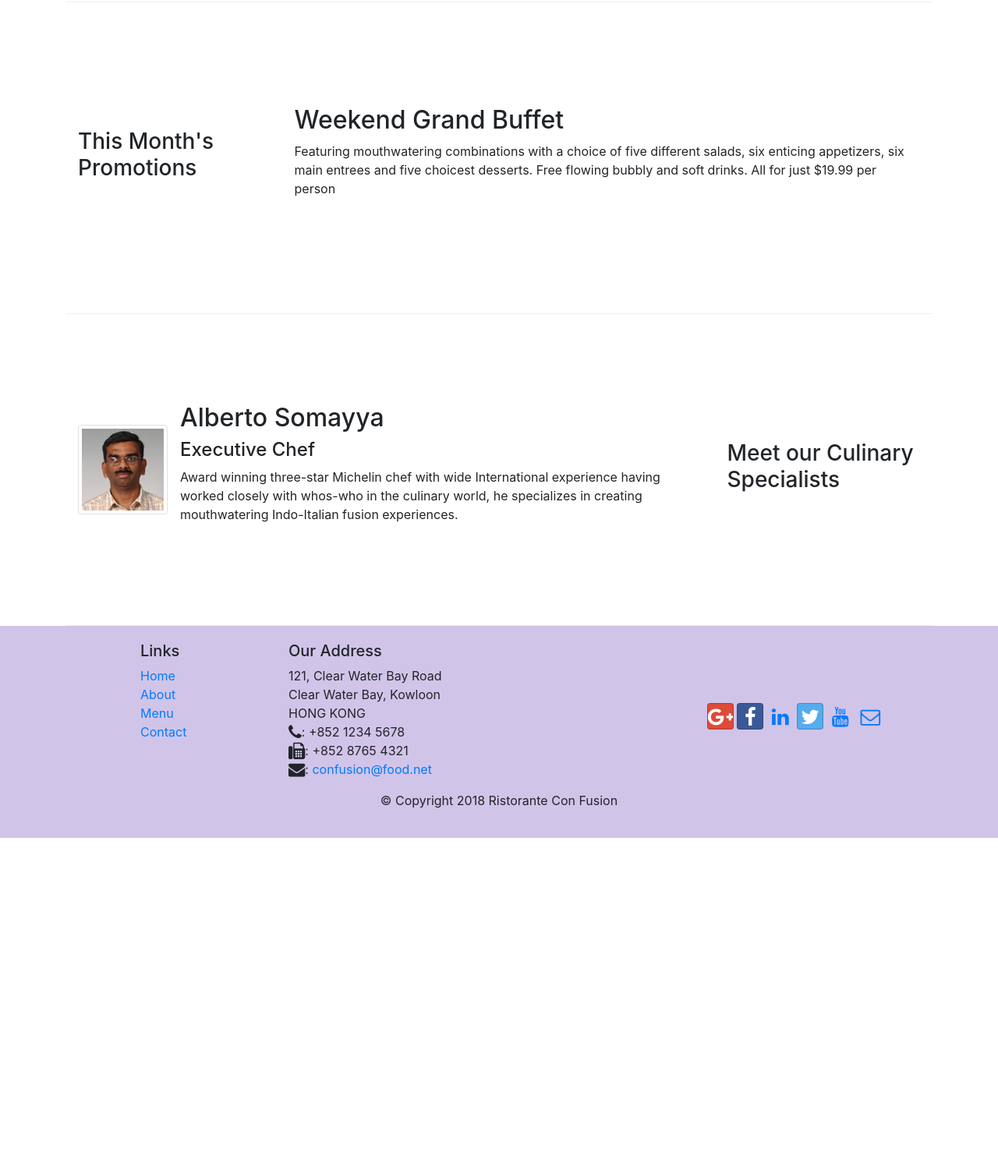
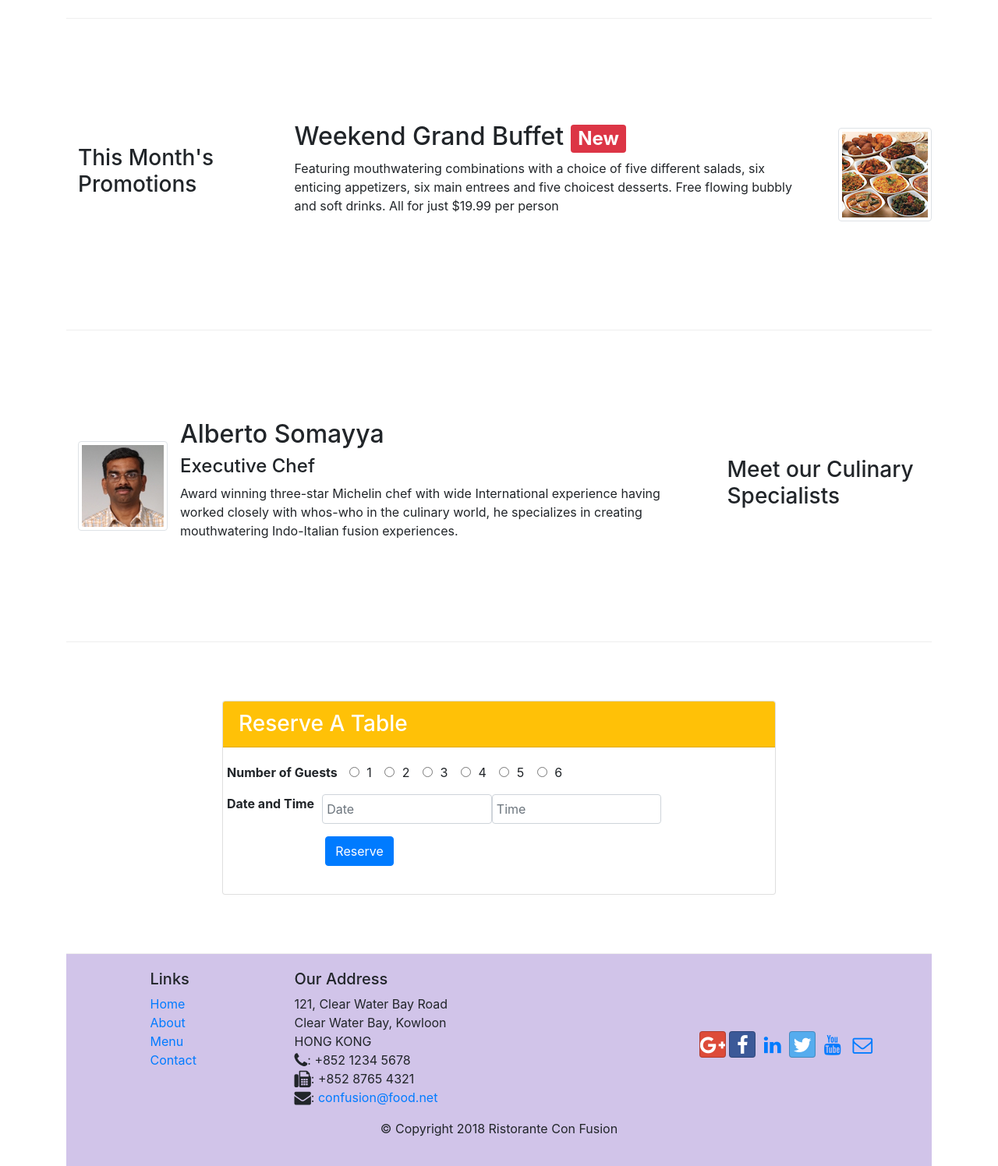
Before and after one commit to melbarth/melbarth.github.io, a website: page index.html in a window 1280 px wide. Shown: the part 660-2156 px from the top of the page at 78% size. Before the commit the page ends 1735 px from the top, so only its background shows below. Drawn offline with nearby package versions, Linux system fonts and the light colour scheme.

Commit message:
Assignment 2

```diff
--- a/index.html
+++ b/index.html
@@ -33,19 +33,21 @@
                             Contact</a></li>
                 </ul>
             </div>
-
         </div>
     </nav>
     <header class="jumbotron">
         <div class="container">
             <div class="row row-header">
-                <div class="col-12 col-sm-8">
+                <div class="col-12 col-sm-6">
                     <h1>Ristorante con Fusion</h1>
                     <p>We take inspiration from the World's best cuisines, and create a unique fusion experience. Our
                         lipsmacking creations will tickle your culinary senses!</p>
                 </div>
-                <div class="col-12 col-sm align-self-center">
+                <div class="col-sm-3 align-items-center">
                     <img src="img/logo.png" class="img-fluid">
+                </div>
+                <div class="align-self-center">
+                    <button type="button" class="btn-block btn-sm btn-warning"><a href="#reservation">Reserve Table</a></button>
                 </div>
             </div>
         </div>
@@ -71,22 +73,29 @@
                 </div>
             </div>
         </div>
-
-
         <div class="row row-content align-items-center">
             <div class="col-12 col-sm-4 col-md-3">
                 <h3>This Month's Promotions</h3>
             </div>
             <div class="col col-sm col-md">
-                <h2>Weekend Grand Buffet</h2>
-                <p class="d-none d-sm-block">Featuring mouthwatering combinations with a choice of five different
-                    salads, six enticing appetizers, six main entrees and five choicest desserts. Free flowing bubbly
-                    and soft drinks. All for just $19.99 per person </p>
+                <div class="media">
+                    <div class="media-body">
+                        <h2>Weekend Grand Buffet <span class="badge badge-danger">New</span></h2>
+                        <p class="d-none d-sm-block">Featuring mouthwatering combinations with a choice of five
+                            different
+                            salads, six enticing appetizers, six main entrees and five choicest desserts. Free
+                            flowing
+                            bubbly
+                            and soft drinks. All for just $19.99 per person
+                        </p>
                     </div>
                 </div>
-
+            </div>
+            <img class="d-flex ml-3 img-thumbnail align-self-center" src="img/buffet.png" alt="buffet">
+        </div>
         <div class="row row-content align-items-center">
             <div class="col-12 col-sm-4 order-sm-last col-md-3">
+
                 <h3>Meet our Culinary Specialists</h3>
             </div>
             <div class="col col-sm order-sm-first col-md">
@@ -95,15 +104,74 @@
                     <div class="media-body">
                         <h2 class="mt-0">Alberto Somayya</h2>
                         <h4>Executive Chef</h4>
-                        <p class="d-none d-sm-block"> Award winning three-star Michelin chef with wide International
+                        <p class="d-none d-sm-block"> Award winning three-star Michelin chef with wide
+                            International
                             experience
-                            having worked closely with whos-who in the culinary world, he specializes in creating
+                            having worked closely with whos-who in the culinary world, he specializes in
+                            creating
                             mouthwatering
                             Indo-Italian fusion experiences. </p>
                     </div>
                 </div>
 
             </div>
+        </div>
+        <div id="reservation" class="row row-content align-items-center">
+            <div class="col-sm-8 offset-sm-2">
+                <div class="card">
+                    <h3 class="card-header bg-warning text-white">Reserve A Table</h3>
+                    <div class="card-body">
+                        <dl class="row">
+                            <dt>Number of Guests</dt>
+                            <div class="col-md-8">
+                                <div class="form-check-inline">
+                                    <label class="form-check-label">
+                                        <input type="radio" class="form-check-input" name="optradio"> 1
+                                    </label>
+                                </div>
+                                <div class="form-check-inline">
+                                    <label class="form-check-label">
+                                        <input type="radio" class="form-check-input" name="optradio"> 2
+                                    </label>
+                                </div>
+                                <div class="form-check-inline">
+                                    <label class="form-check-label">
+                                        <input type="radio" class="form-check-input" name="optradio"> 3
+                                    </label>
+                                </div>
+                                <div class="form-check-inline">
+                                    <label class="form-check-label">
+                                        <input type="radio" class="form-check-input" name="optradio"> 4
+                                    </label>
+                                </div>
+                                <div class="form-check-inline">
+                                    <label class="form-check-label">
+                                        <input type="radio" class="form-check-input" name="optradio"> 5
+                                    </label>
+                                </div>
+                                <div class="form-check-inline">
+                                    <label class="form-check-label">
+                                        <input type="radio" class="form-check-input" name="optradio"> 6
+                                    </label>
+                                </div>
+                            </div>
+                        </dl>
+
+                        <dl class="row">
+                            <dt>Date and Time</dt>
+                            <div class="col-md-8 form-row">
+                                <input type="text" class="col-sm-6 form-control" id="date" placeholder="Date">
+                                <input type="text" class="col-sm form-control" id="time" placeholder="Time">
+                            </div>
+                        </dl>
+                        <dl>
+                            <dd class="offset-2">
+                                <button type="button" class="btn btn-primary">Reserve</button>
+                            </dd>
+                        </dl>
+                    </div>
+                </div>
+
             </div>
         </div>
 
```
Lines whose indentation alone changed are shown as unchanged.
